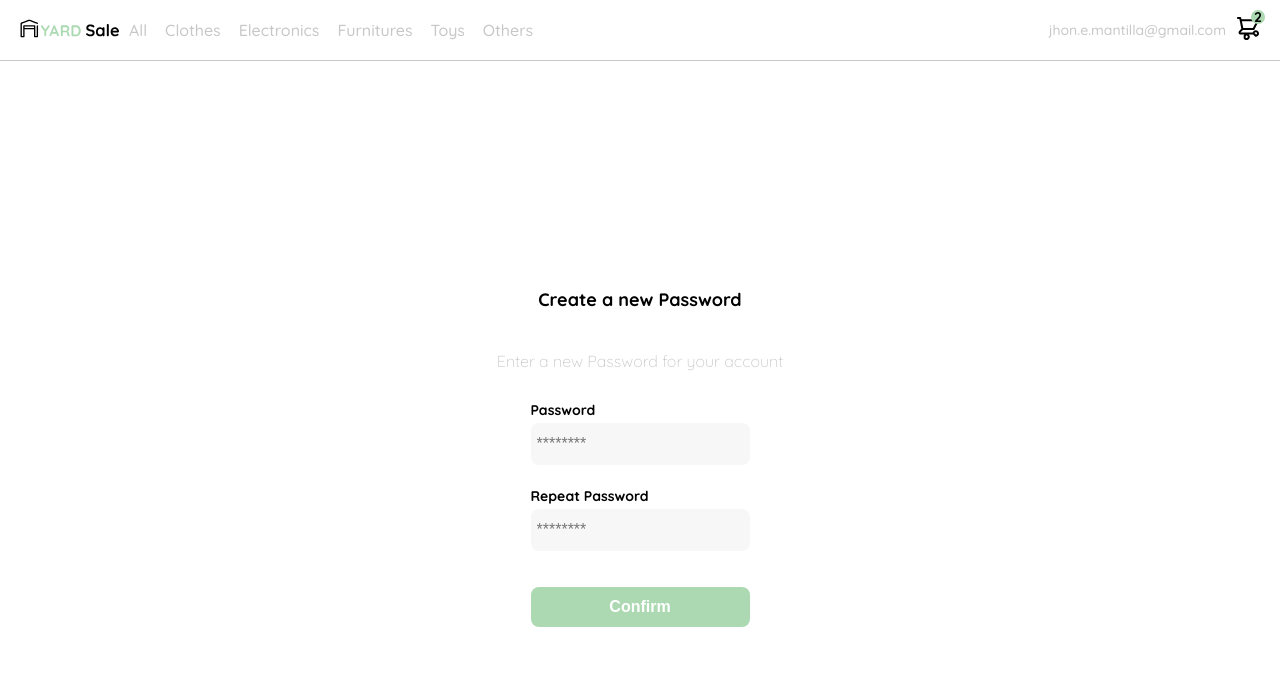
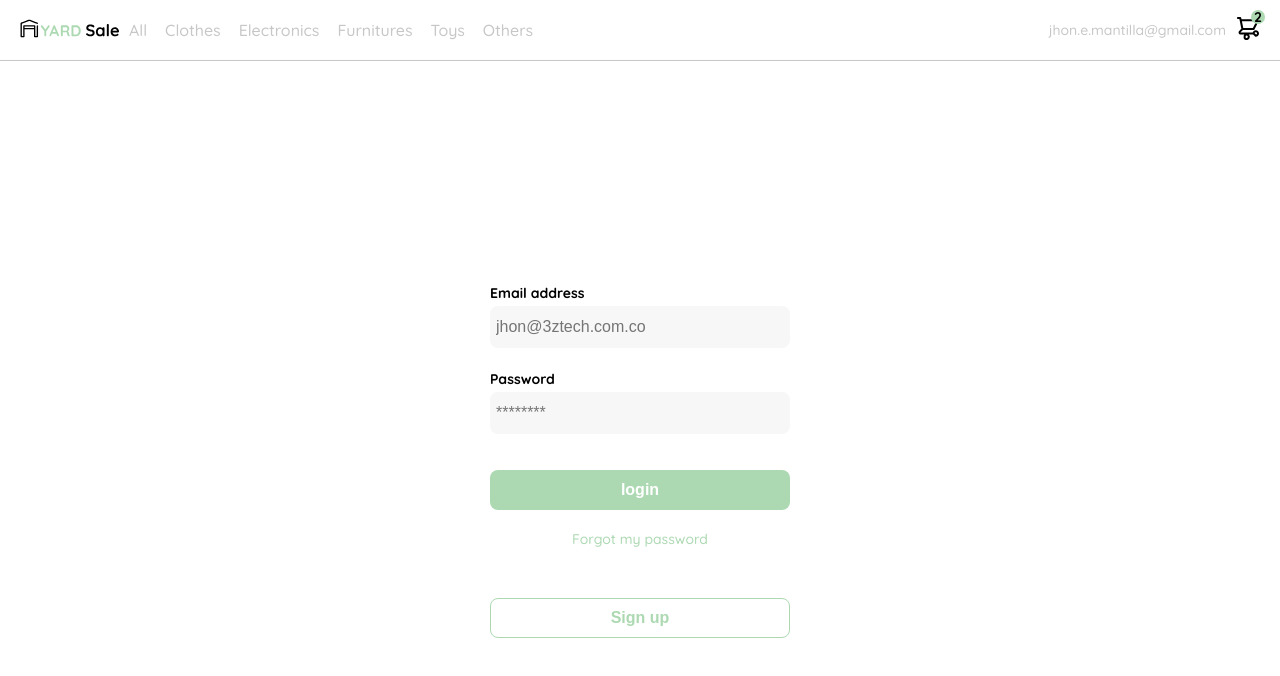
Before and after one commit to Jhon-mantila/reactshot, a React app: page /login in a window 1280 px wide. Shown: the top 676 px of the page. Built offline with nearby package versions, Linux system fonts and the light colour scheme.

Commit message:
login.jsx capturando los datos del formulario con FormData

```diff
--- a/src/pages/Login.jsx
+++ b/src/pages/Login.jsx
@@ -1,22 +1,36 @@
-import React from 'react'
+import React, { useRef } from 'react'
 import '../styles/Login.scss';
 
+import logo_yard from '@logos/logo_yard_sale.svg';
 const Login = () => {
+
+    const form = useRef(null);
+
+    const handleSubmit = (event) =>{
+        event.preventDefault();
+        const formData = new FormData(form.current);
+        const data = {
+           username: formData.get('email'),
+           password: formData.get('password')
+        }
+        console.log(data);
+    }
+
     return (
-    <div className="login">
-        <div className="form-container">
-            <img src="./logos/logo_yard_sale.svg" alt="logo" className="logo"/>
-            <h1 className="title">Create a new Password</h1>
-            <p className="subtitle">Enter a new Password for your account</p>
-            <form action="" className="form">
-                <label for="password" className="label">Password</label>
-                <input type="password" id="password" placeholder="********" className="input input-password"/>
-                <label for="new-password" className="label">Repeat Password</label>
-                <input type="password" id="new-password" placeholder="********" className="input input-password"/>
-                <input type="submit" value="Confirm" className="primary-button login-button"/>
-            </form>
+        <div className="login-email">
+            <div className="form-container-login">
+                <img src={logo_yard} alt="logo" className="logo" />
+                <form action="/" className="form-login" ref={form}>
+                    <label className="label">Email address</label>
+                    <input type="email" name="email" placeholder="jhon@3ztech.com.co" className="input input-email" />
+                    <label className="label">Password</label>
+                    <input type="password" name="password" placeholder="********" className="input input-password" />
+                    <button className="primary-button login-button" onClick={handleSubmit}>login</button>
+                    <a href="/">Forgot my password</a>
+                </form>
+                <button className="secundary-button signup-button">Sign up</button>
+            </div>
         </div>
-    </div>
     );
 }
 
--- a/src/styles/Login.scss
+++ b/src/styles/Login.scss
@@ -1,12 +1,12 @@
 @import 'vars';
-.login{
+.login-email{
     width: 100%;
     height: 100vh;
     display: grid;
     place-items: center;
 }
 
-.form-container{
+.form-container-login{
     width: 300px;
     display: grid;
     grid-template-rows: auto 1fr auto;
@@ -17,24 +17,19 @@
     margin-bottom: 40px;
     display: none;
 }
-
-.title{
-    font-size: var(--lg);
-    margin-bottom: 10px;
-    text-align: center;
-}
-.subtitle{
-    font-size: var(--md);
-    text-align: center;
-    color: var(--very-light-pink);
-    font-weight: 300;
-    margin-top: 0px;
-    margin-bottom: 30px;
-}
-.form{
+.form-login{
     display: flex;
     flex-direction: column;
+    width: 100%;
     /*Se agrego siguiendo la guía pero no es necesario por el grid de arriba .form-container*/
+}
+
+.form-login a{
+    color: var(--hospital-green);
+    text-align: center;
+    text-decoration: none;
+    font-size: var(--sm);
+    margin-bottom: 50px;
 }
 .label{
     font-size: var(--sm);
@@ -50,7 +45,33 @@
     font-size: var(--lg);
     margin-bottom: 12px;
 }
+.input-email{
+    margin-bottom: 20px;
+}
 .primary-button{
+    background-color: var(--hospital-green);
+    border-radius: 8px;
+    border: none;
+    color: var(--white);
+    width: 100%;
+    cursor: pointer;
+    height: 40px;
+    font-size: var(--md);
+    font-weight: 700;
+}
+.secundary-button{
+    background-color: var(--white);
+    border-radius: 8px;
+    border: 1px solid var(--hospital-green);
+    color: var(--hospital-green);
+    width: 100%;
+    cursor: pointer;
+    height: 40px;
+    font-size: var(--md);
+    font-weight: 700;
+}
+
+.secundary-button:hover{
     background-color: var(--hospital-green);
     border-radius: 8px;
     border: none;
@@ -69,4 +90,22 @@
     .logo{
         display: block;
     }
+    .secundary-button{
+        width: 300px;
+        position: absolute;
+        bottom: 0;
+        margin-bottom: 20px;
+
+
+    }
+
+    .secundary-button:hover{
+        width: 300px;
+        position: absolute;
+        bottom: 0;
+        margin-bottom: 20px;
+
+
+    }
+
 }
```
